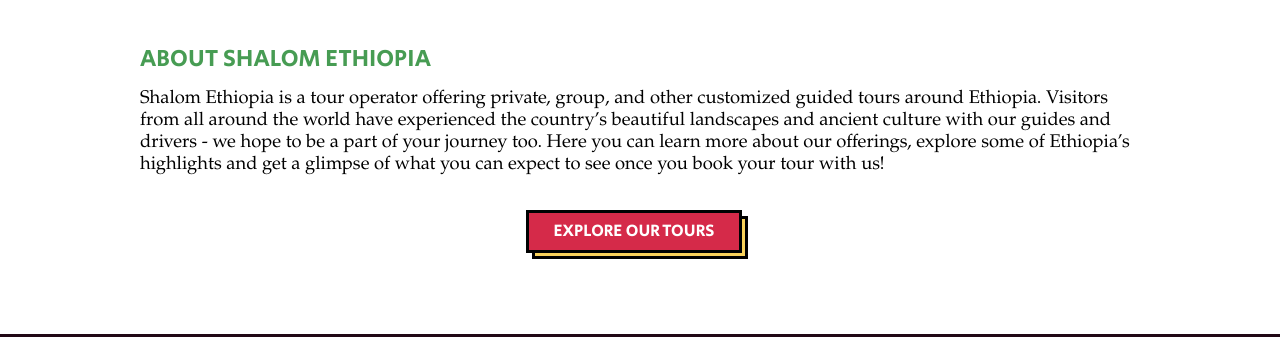
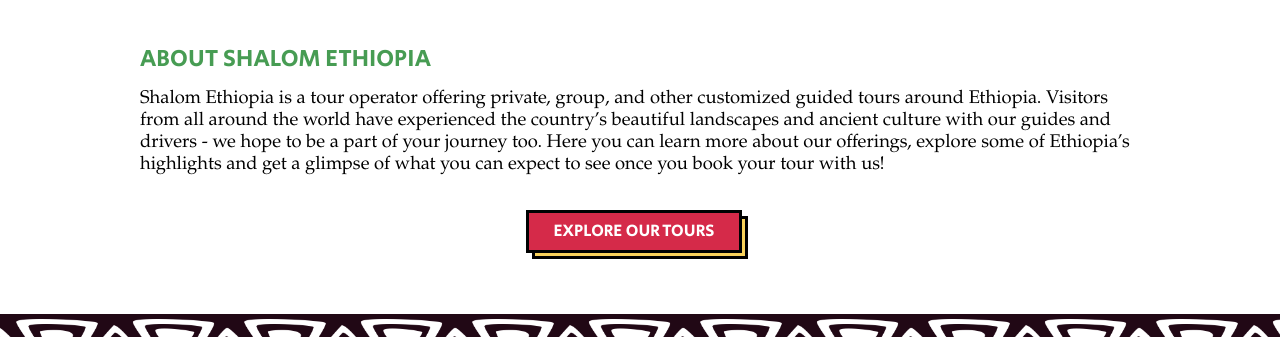
Before and after one commit to benjaminrubin/shalomethiopia, a plain HTML site: page index.html in a window 1280 px wide. Shown: the part 472-809 px from the top of the page. Drawn offline with nearby package versions, Linux system fonts and the light colour scheme.

Commit message:
smaller bottom padding for section body

```diff
--- a/styles/global.css
+++ b/styles/global.css
@@ -204,7 +204,7 @@
     padding-left: 30px;
     padding-right: 30px;
     padding-top: 30px;
-    padding-bottom: 75px;
+    padding-bottom: 55px;
 
 	max-width: 1000px;
 	margin: auto auto;
```
